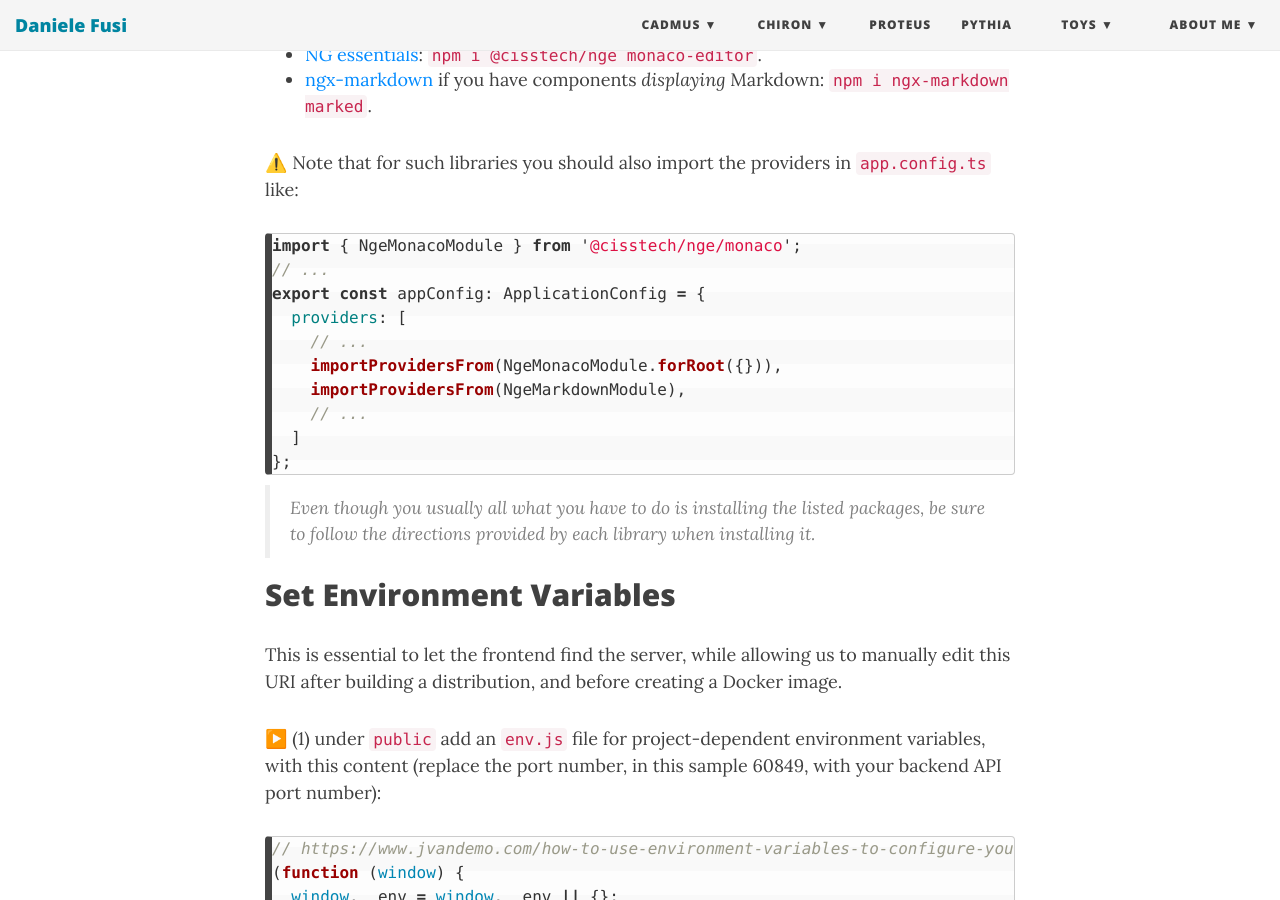
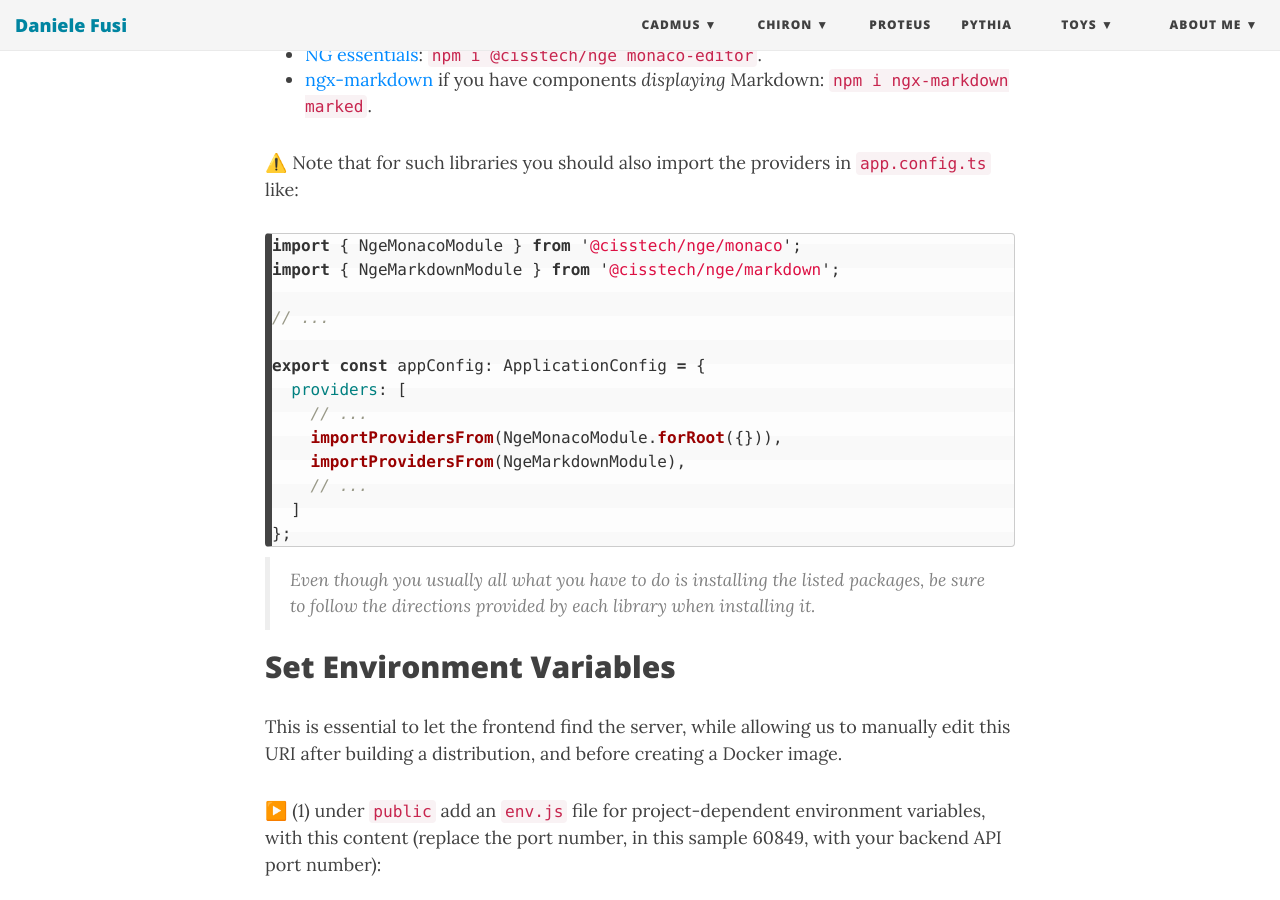
Before and after one commit to Myrmex/overview, a Jekyll site: the page built from cadmus/dev/frontend/app-setup.md, in a window 1280 px wide and 900 px high, scrolled down 4434 px. Built offline with Jekyll 4.4.1, drawn with Linux system fonts in a browser that asks for light colours; nearby versions of some CDN libraries.

Commit message:
Update app-setup.md

````diff
--- a/cadmus/dev/frontend/app-setup.md
+++ b/cadmus/dev/frontend/app-setup.md
@@ -154,7 +154,10 @@ Typically you will also need **Monaco editor** and **Markdown**:
 
 ```ts
 import { NgeMonacoModule } from '@cisstech/nge/monaco';
+import { NgeMarkdownModule } from '@cisstech/nge/markdown';
+
 // ...
+
 export const appConfig: ApplicationConfig = {
   providers: [
     // ...
````
